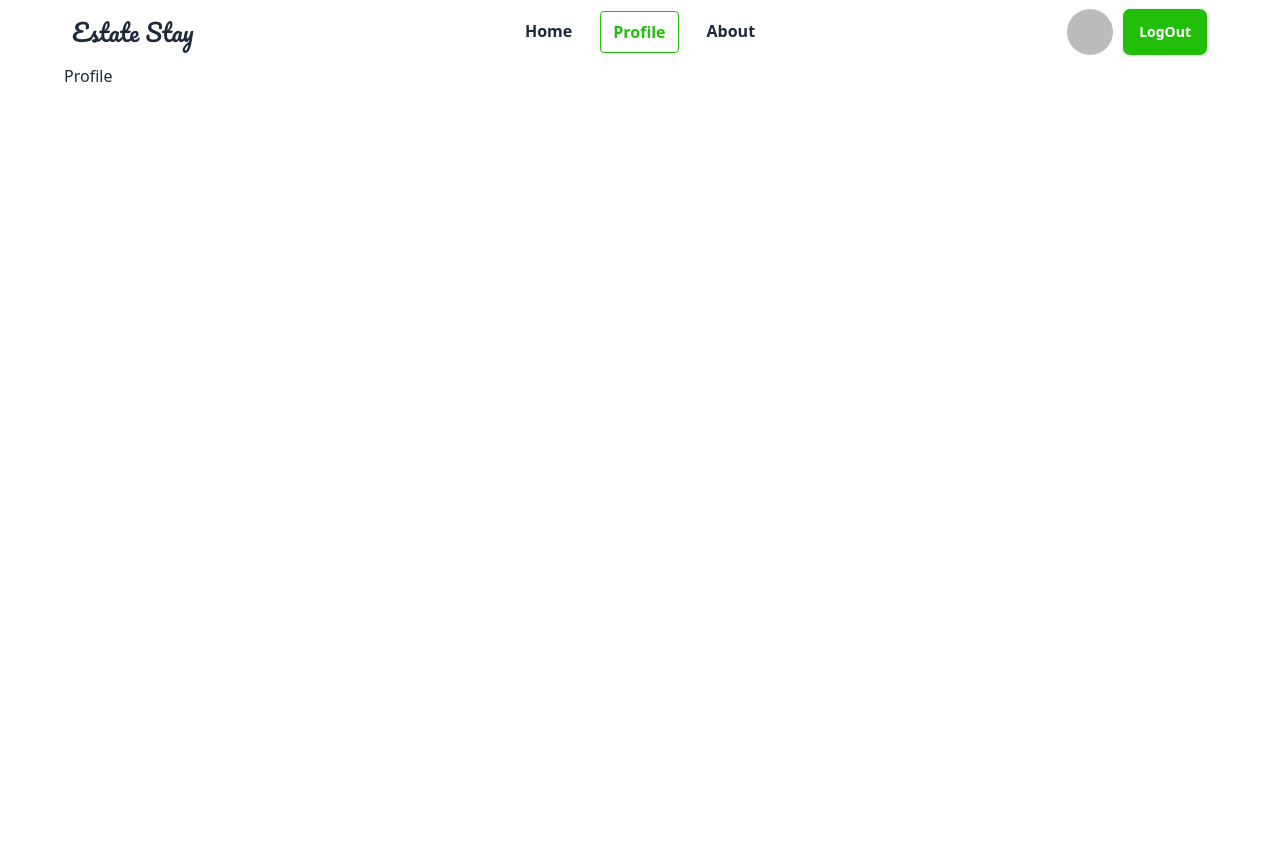
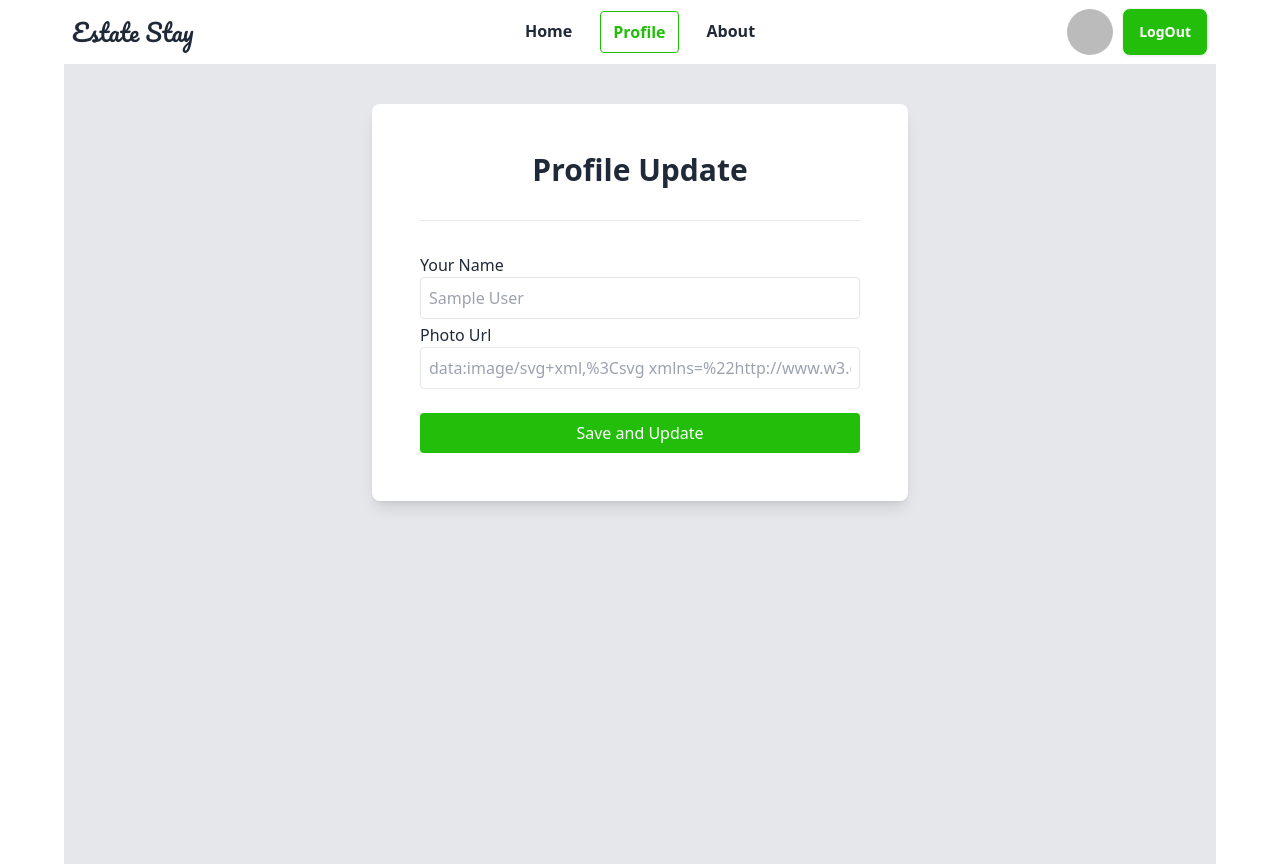
Before and after one commit to Mosharof-Hossen/Estate-Stay, a React (Vite) app: page /profile in a window 1280 px wide. Before the commit the page ends 800 px from the top, so only its background shows below. Built offline with nearby package versions, Linux system fonts and the light colour scheme; no server answers; sample sign-in values are in the browser's storage.

Commit message:
profile update done

```diff
--- a/src/Pages/Profile/Profile.jsx
+++ b/src/Pages/Profile/Profile.jsx
@@ -1,9 +1,65 @@
+
+import { useContext, useState } from "react";
+import { useForm } from "react-hook-form";
+import { FaEye, FaEyeSlash } from "react-icons/fa6";
+import { AuthContext } from "../../Providers/AuthProvider";
+import { updateProfile } from "firebase/auth";
 
 
 const Profile = () => {
+    const { user } = useContext(AuthContext);
+
+    const { register, handleSubmit, formState: { errors } } = useForm();
+    const onSubmit = data => {
+        updateProfile(user, {
+            displayName: data.name,
+            photoURL: data.photo
+        })
+            .then(() => {
+                alert("Profile Updated")
+                window.location.reload()
+            })
+            .catch(() => {
+
+            })
+
+    };
     return (
-        <div>
-            Profile
+        <div className="bg-gray-200 h-screen p-10">
+
+            <div className="md:w-2/3 lg:w-1/2 mx-auto   rounded-lg bg-white p-12 shadow-lg">
+                <h1 className="text-center text-3xl font-semibold ">Profile Update</h1>
+                <hr className="my-8" />
+                <form onSubmit={handleSubmit(onSubmit)} className="">
+
+                    <label>
+                        Your Name
+                        <br />
+                        <input type="text" className="border w-full  mb-1 p-2 rounded" placeholder={user?.displayName} {...register("name", { required: true, })} />
+                        {errors.name?.type === "required" && (
+                            <p className="text-sm text-red-500 mb-3" role="alert">Name is required</p>
+                        )}
+                    </label>
+
+                    <label>
+                        Photo Url
+                        <br />
+                        <input type="text" className="border w-full  mb-1 p-2 rounded" placeholder={user?.photoURL} {...register("photo", { required: true, })} />
+                        {errors.photo?.type === "required" && (
+                            <p className="text-sm text-red-500 mb-3" role="alert">Photo Url is required (demo: https://i.ibb.co/HPcnyMP/profile.png)</p>
+                        )}
+                    </label>
+
+
+
+
+
+                    <input className="py-2 bg-primary-color w-full rounded text-white cursor-pointer mt-5" type="submit" value={"Save and Update"} />
+
+                </form>
+
+            </div>
+
         </div>
     );
 };
--- a/src/Pages/Register/Register.jsx
+++ b/src/Pages/Register/Register.jsx
@@ -1,9 +1,8 @@
-import { faFacebook, faGithub, faGoogle } from "@fortawesome/free-brands-svg-icons";
-import { FontAwesomeIcon } from "@fortawesome/react-fontawesome";
+
 import { useContext, useState } from "react";
 import { useForm } from "react-hook-form";
 import { FaEye, FaEyeSlash } from "react-icons/fa6";
-import { Link } from "react-router-dom";
+import { Link, useNavigate } from "react-router-dom";
 import { AuthContext } from "../../Providers/AuthProvider";
 import { updateProfile } from "firebase/auth";
 
@@ -11,7 +10,7 @@ import { updateProfile } from "firebase/auth";
 const Register = () => {
     const { crateUserByEmailPassword } = useContext(AuthContext);
     const [errMsg, setErrMsg] = useState("");
-
+    const navigate = useNavigate()
     const [eyeOn, setEyeOn] = useState(true)
     const { register, handleSubmit, formState: { errors } } = useForm();
     const onSubmit = data => {
@@ -21,11 +20,11 @@ const Register = () => {
                     displayName: data.name,
                     photoURL: data.photo
                 }).then(() => {
+                    setErrMsg("")
+                    navigate("/")
+                })
+                .catch(()=>{
 
-                    setErrMsg("")
-                })
-                .catch(err=>{
-                    console.log(err);
                 })
 
             })
@@ -106,22 +105,6 @@ const Register = () => {
                 </form>
                 <p className="font-bold my-5 text-center">Already have an Account? <Link to={'/login'}><span className="text-red-600">Login</span></Link></p>
 
-                <div className="divider divider-success my-8">Or</div>
-
-                <div className="space-x-5 text-center">
-                    <button className="btn bg-primary-color hover:text-black text-white">
-                        Google
-                        <FontAwesomeIcon icon={faGoogle} />
-                    </button>
-                    <button className="btn bg-primary-color  hover:text-black text-white">
-                        Github
-                        <FontAwesomeIcon icon={faGithub} />
-                    </button>
-                    <button className="btn bg-primary-color  hover:text-black text-white">
-                        Google
-                        <FontAwesomeIcon icon={faFacebook} />
-                    </button>
-                </div>
             </div>
 
         </div>
--- a/src/Providers/AuthProvider.jsx
+++ b/src/Providers/AuthProvider.jsx
@@ -37,7 +37,6 @@ const AuthProvider = ({ children }) => {
             unSubscribe()
         }
     }, [])
-    console.log(user);
     const authInfo = {
         user,
         crateUserByEmailPassword,
--- a/src/Routers/PrivateRoute.jsx
+++ b/src/Routers/PrivateRoute.jsx
@@ -7,7 +7,6 @@ import { AuthContext } from '../Providers/AuthProvider';
 const PrivateRoute = ({children}) => {
     const {user,loading} = useContext(AuthContext);
     const location = useLocation();
-    console.log(location);
 
     if(loading){
         return <div className='text-center mt-32'><span className='loading loading-bars loading-lg'></span></div>
--- a/src/Routers/Router.jsx
+++ b/src/Routers/Router.jsx
@@ -23,7 +23,7 @@ const router = createBrowserRouter([
             },
             {
                 path: "/profile",
-                element: <Profile></Profile>
+                element: <PrivateRoute><Profile></Profile></PrivateRoute>
             },
             {
                 path: "/segment-details/:segmentId",
--- a/src/Shared/Navbar/Navbar.jsx
+++ b/src/Shared/Navbar/Navbar.jsx
@@ -16,7 +16,11 @@ const Navbar = () => {
     }
     const links = <>
         <li><NavLink className={"lg:px-3 lg:py-2 block p-2 rounded mx-2 font-semibold"} to={'/'} >Home</NavLink ></li>
-        <li><NavLink className={"lg:px-3 lg:py-2 block p-2 rounded mx-2 font-semibold"} to={'/profile'} >Profile</NavLink ></li>
+        {
+            user ?
+                <li><NavLink className={"lg:px-3 lg:py-2 block p-2 rounded mx-2 font-semibold"} to={'/profile'} >Profile</NavLink ></li>
+                : ""
+        }
         <li><NavLink className={"lg:px-3 lg:py-2 block p-2 rounded mx-2 font-semibold"} to={'/about'} >About</NavLink ></li>
 
     </>
```
